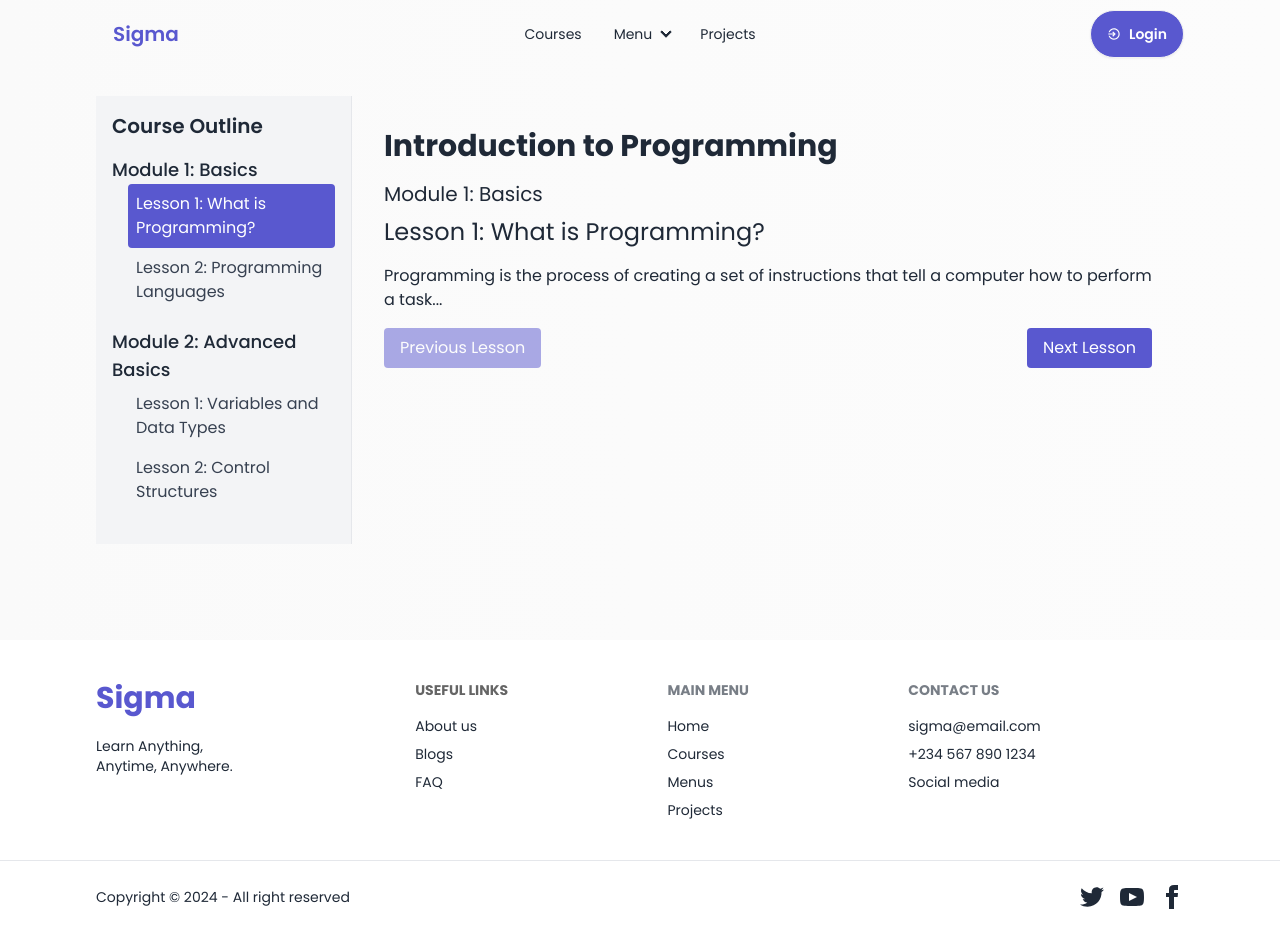
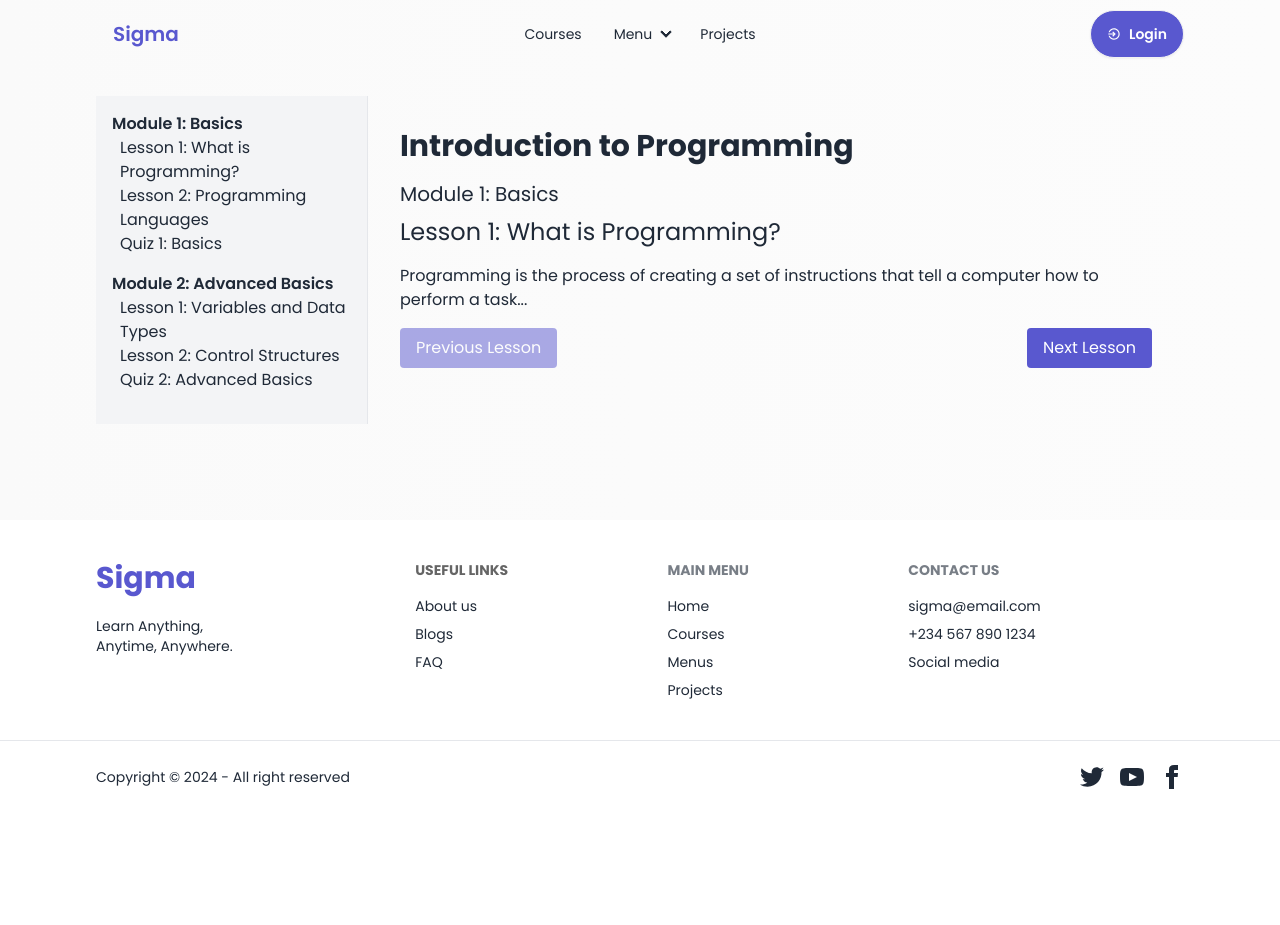
Before and after one commit to fahd-abdulrazzaq/The-Plumbers, a React (Vite) app: page /course in a window 1280 px wide. After the commit the page ends 805 px from the top, so only its background shows below. Built offline with nearby package versions, Linux system fonts and the light colour scheme.

Commit message:
create: create the quiz components

```diff
--- a/src/pages/course/CoursePage.jsx
+++ b/src/pages/course/CoursePage.jsx
@@ -1,6 +1,7 @@
 import React, { useState } from 'react';
 import LessonNavigation from './components/LessonNavigation';
 import SidebarMenu from './components/SideBarMenu';
+import Quiz from './components/Quiz';
 
 const courseData = {
   title: "Introduction to Programming",
@@ -20,6 +21,17 @@ const courseData = {
           content: "<p>A programming language is a formal language<b> comprising a set of instructions that produce various kinds of output...</p>",
         },
       ],
+      quiz: {
+        title: "Quiz 1: Basics",
+        questions: [
+          {
+            text: "What is programming?",
+            type: "Multiple Choice",
+            options: ["A set of instructions for a computer", "A type of computer", "A programming language", "None of the above"],
+            correctAnswer: "A set of instructions for a computer",
+          },
+        ],
+      },
     },
     {
       title: "Module 2: Advanced Basics",
@@ -33,6 +45,17 @@ const courseData = {
           content: "<p>Control structures are constructs that allow you to dictate the flow of execution of the code...</p>",
         },
       ],
+      quiz: {
+        title: "Quiz 2: Advanced Basics",
+        questions: [
+          {
+            text: "What are variables used for?",
+            type: "Multiple Choice",
+            options: ["To store data", "To control the flow of a program", "To define functions", "None of the above"],
+            correctAnswer: "To store data",
+          },
+        ],
+      },
     },
   ],
 };
@@ -40,6 +63,7 @@ const courseData = {
 const CoursePage = () => {
   const [currentModuleIndex, setCurrentModuleIndex] = useState(0);
   const [currentLessonIndex, setCurrentLessonIndex] = useState(0);
+  const [isQuiz, setIsQuiz] = useState(false);
 
   const currentModule = courseData.modules[currentModuleIndex];
   const currentLesson = currentModule.lessons[currentLessonIndex];
@@ -47,24 +71,36 @@ const CoursePage = () => {
   const handleNextLesson = () => {
     if (currentLessonIndex < currentModule.lessons.length - 1) {
       setCurrentLessonIndex(currentLessonIndex + 1);
+      setIsQuiz(false);
     } else if (currentModuleIndex < courseData.modules.length - 1) {
       setCurrentModuleIndex(currentModuleIndex + 1);
       setCurrentLessonIndex(0);
+      setIsQuiz(false);
+    } else {
+      setIsQuiz(true);
     }
   };
 
   const handlePrevLesson = () => {
     if (currentLessonIndex > 0) {
       setCurrentLessonIndex(currentLessonIndex - 1);
+      setIsQuiz(false);
     } else if (currentModuleIndex > 0) {
       setCurrentModuleIndex(currentModuleIndex - 1);
       setCurrentLessonIndex(courseData.modules[currentModuleIndex - 1].lessons.length - 1);
+      setIsQuiz(false);
     }
   };
 
   const handleSelectLesson = (moduleIndex, lessonIndex) => {
     setCurrentModuleIndex(moduleIndex);
     setCurrentLessonIndex(lessonIndex);
+    setIsQuiz(false);
+  };
+
+  const handleSelectQuiz = (moduleIndex) => {
+    setCurrentModuleIndex(moduleIndex);
+    setIsQuiz(true);
   };
 
   return (
@@ -75,17 +111,25 @@ const CoursePage = () => {
           currentModuleIndex={currentModuleIndex}
           currentLessonIndex={currentLessonIndex}
           onSelectLesson={handleSelectLesson}
+          onSelectQuiz={handleSelectQuiz}
+          isQuiz={isQuiz}
         />
         <div className="flex-1 p-8">
           <h1 className="text-3xl font-bold mb-4">{courseData.title}</h1>
           <h2 className="text-xl mb-2">{currentModule.title}</h2>
-          <h2 className="text-2xl mb-4">{currentLesson.title}</h2>
-          <div dangerouslySetInnerHTML={{ __html: currentLesson.content }} className="prose lg:prose-xl"></div>
+          {isQuiz ? (
+            <Quiz quiz={currentModule.quiz} />
+          ) : (
+            <>
+              <h2 className="text-2xl mb-4">{currentLesson.title}</h2>
+              <div dangerouslySetInnerHTML={{ __html: currentLesson.content }} className="prose lg:prose-xl"></div>
+            </>
+          )}
           <LessonNavigation
             onNext={handleNextLesson}
             onPrev={handlePrevLesson}
             disablePrev={currentModuleIndex === 0 && currentLessonIndex === 0}
-            disableNext={currentModuleIndex === courseData.modules.length - 1 && currentLessonIndex === currentModule.lessons.length - 1}
+            disableNext={currentModuleIndex === courseData.modules.length - 1 && currentLessonIndex === currentModule.lessons.length - 1 && isQuiz}
           />
         </div>
       </div>
--- /dev/null
+++ b/src/pages/course/components/Quiz.jsx
@@ -0,0 +1,51 @@
+import React, { useState } from 'react';
+
+const Quiz = ({ quiz }) => {
+  const [answers, setAnswers] = useState(Array(quiz.questions.length).fill(''));
+  const [submitted, setSubmitted] = useState(false);
+
+  const handleAnswerChange = (index, value) => {
+    const newAnswers = [...answers];
+    newAnswers[index] = value;
+    setAnswers(newAnswers);
+  };
+
+  const handleSubmit = () => {
+    setSubmitted(true);
+  };
+
+  return (
+    <div>
+      <h2 className="text-2xl font-bold mb-4">{quiz.title}</h2>
+      {quiz.questions.map((question, index) => (
+        <div key={index} className="mb-4">
+          <p className="font-semibold">{question.text}</p>
+          {question.type === 'Multiple Choice' && (
+            question.options.map((option, optionIndex) => (
+              <label key={optionIndex} className="block">
+                <input
+                  type="radio"
+                  name={`question-${index}`}
+                  value={option}
+                  checked={answers[index] === option}
+                  onChange={(e) => handleAnswerChange(index, e.target.value)}
+                  disabled={submitted}
+                />
+                {option}
+              </label>
+            ))
+          )}
+        </div>
+      ))}
+      {!submitted ? (
+        <button onClick={handleSubmit} className="bg-blue-500 text-white px-4 py-2 rounded">
+          Submit
+        </button>
+      ) : (
+        <p className="text-green-500">Quiz submitted!</p>
+      )}
+    </div>
+  );
+};
+
+export default Quiz;
--- a/src/pages/course/components/SideBarMenu.jsx
+++ b/src/pages/course/components/SideBarMenu.jsx
@@ -1,25 +1,27 @@
 import React from 'react';
 
-const SidebarMenu = ({ modules, currentModuleIndex, currentLessonIndex, onSelectLesson }) => {
+const SidebarMenu = ({ modules, currentModuleIndex, currentLessonIndex, onSelectLesson, onSelectQuiz, isQuiz }) => {
   return (
-    <div className="w-64 p-4 bg-gray-100 border-r">
-      <h3 className="text-xl font-semibold mb-4">Course Outline</h3>
+    <div className="w-1/4 p-4 bg-gray-100 border-r">
       {modules.map((module, moduleIndex) => (
         <div key={moduleIndex} className="mb-4">
-          <h4 className="text-lg font-medium">{module.title}</h4>
-          <ul className="pl-4">
-            {module.lessons.map((lesson, lessonIndex) => {
-              const isActive = currentModuleIndex === moduleIndex && currentLessonIndex === lessonIndex;
-              return (
+          <h3 className={`font-semibold ${currentModuleIndex === moduleIndex ? 'text-blue-500' : ''}`}>{module.title}</h3>
+          <ul>
+            {module.lessons.map((lesson, lessonIndex) => (
               <li
                 key={lessonIndex}
-                  className={`cursor-pointer p-2 rounded ${isActive ? 'bg-blue text-white' : ''} text-gray-700`}
+                className={`pl-2 cursor-pointer ${currentModuleIndex === moduleIndex && currentLessonIndex === lessonIndex && !isQuiz ? 'bg-blue-100' : ''}`}
                 onClick={() => onSelectLesson(moduleIndex, lessonIndex)}
               >
                 {lesson.title}
               </li>
-              );
-            })}
+            ))}
+            <li
+              className={`pl-2 cursor-pointer ${currentModuleIndex === moduleIndex && isQuiz ? 'bg-blue-100' : ''}`}
+              onClick={() => onSelectQuiz(moduleIndex)}
+            >
+              {module.quiz.title}
+            </li>
           </ul>
         </div>
       ))}
```
Lines whose indentation alone changed are shown as unchanged.
